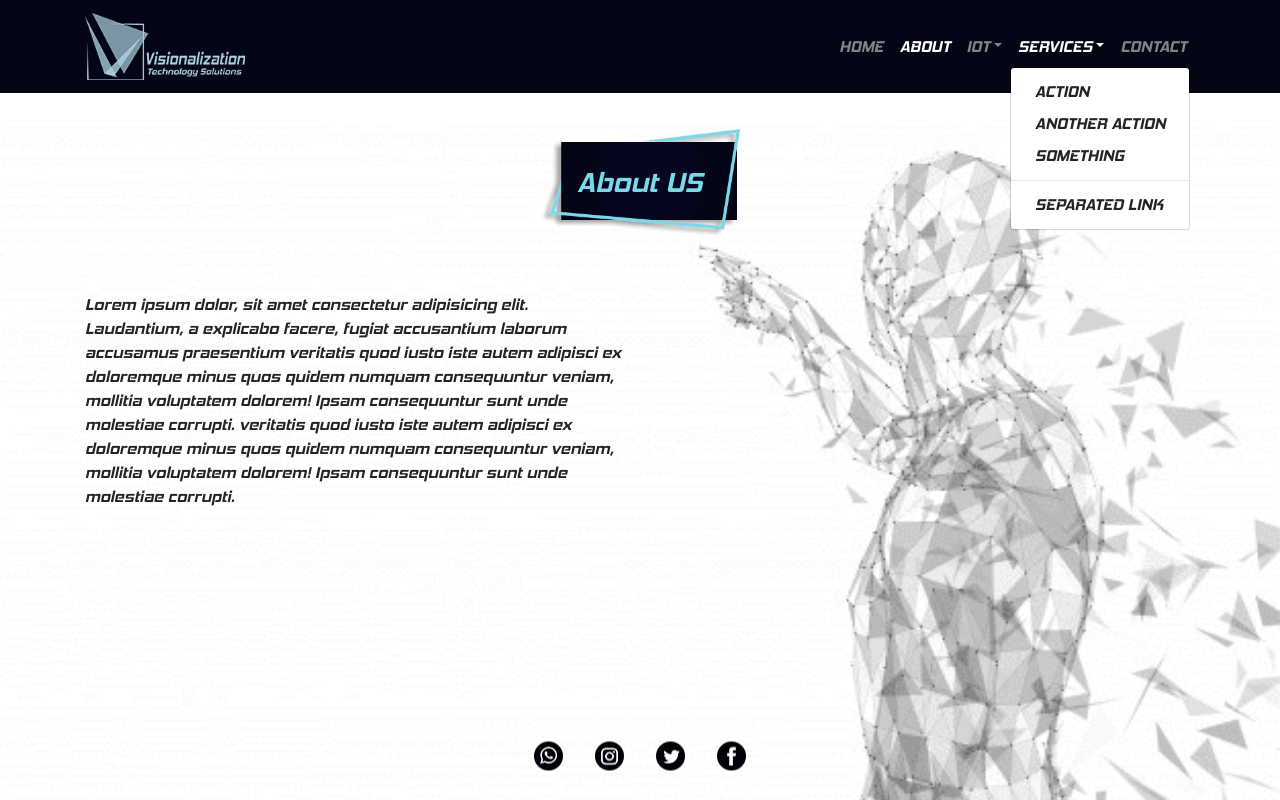
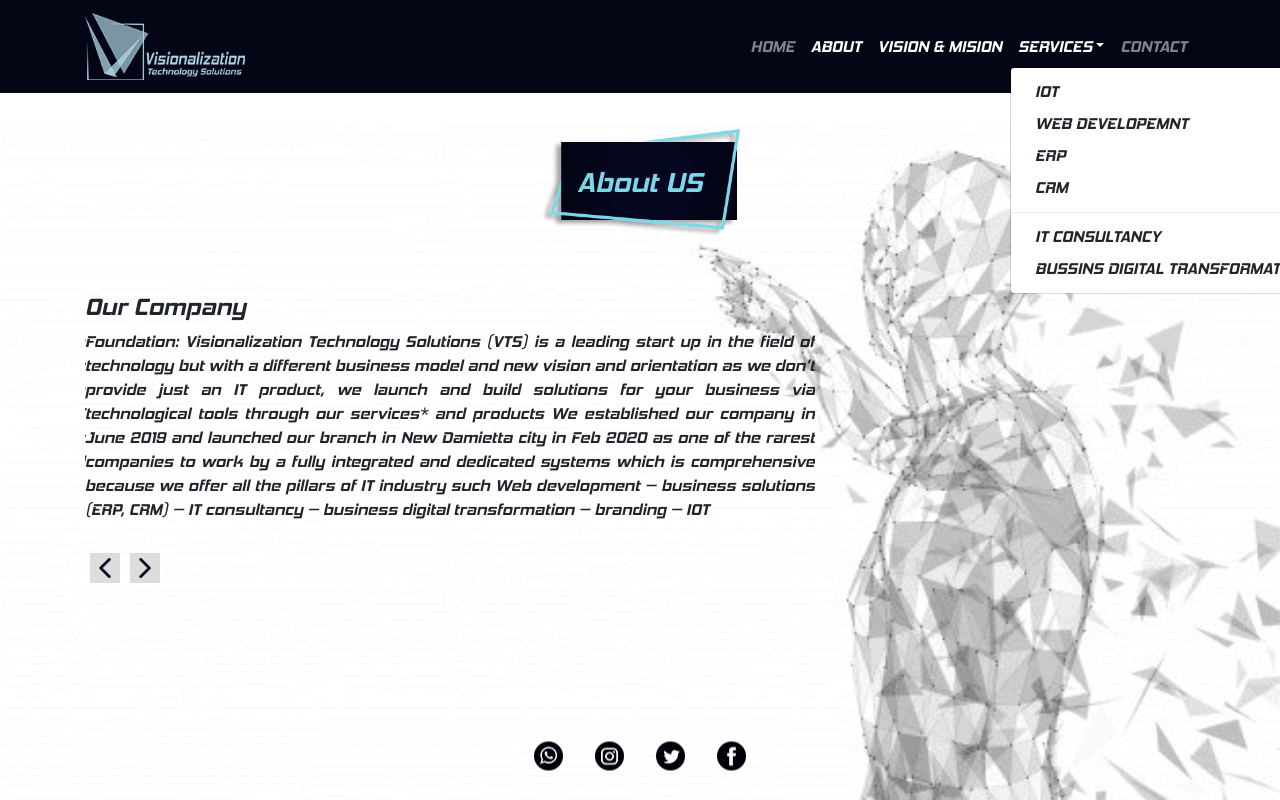
Before and after one commit to Mohamedghaly140/vts-website, a React (Create React App) app: page /about in a window 1280 px wide. Both pictures are taken after a click on the button "SERVICES". Built offline with nearby package versions, Linux system fonts and the light colour scheme; the HTML template or start-up script is replaced by a standard one; what react-google-maps would draw is missing.

Commit message:
add carssoul

```diff
--- a/public/index.html
+++ b/public/index.html
@@ -14,5 +14,6 @@
   <body>
     <noscript>You need to enable JavaScript to run this app.</noscript>
     <div id="root"></div>
+    <script src="https://code.jquery.com/jquery-3.5.1.min.js" integrity="sha256-9/aliU8dGd2tb6OSsuzixeV4y/faTqgFtohetphbbj0=" crossorigin="anonymous"></script>
   </body>
 </html>
--- a/src/Components/Navbar/Navbar.js
+++ b/src/Components/Navbar/Navbar.js
@@ -25,34 +25,26 @@ const NavigatinBar = props => {
 						<Nav.Link as={NavLink} to="/about" className="text-uppercase">
 							ABOUT
 						</Nav.Link>
-						<NavDropdown
-							title="IOT"
-							id="basic-nav-dropdown"
-							className="text-uppercase"
-						>
-							<NavDropdown.Item href="#action/3.1">Action</NavDropdown.Item>
-							<NavDropdown.Item href="#action/3.2">
-								Another action
-							</NavDropdown.Item>
-							<NavDropdown.Item href="#action/3.3">Something</NavDropdown.Item>
-							<NavDropdown.Divider />
-							<NavDropdown.Item href="#action/3.4">
-								Separated link
-							</NavDropdown.Item>
-						</NavDropdown>
+						<Nav.Link as={NavLink} to="/about" className="text-uppercase">
+							VISIon & MISION
+						</Nav.Link>
 						<NavDropdown
 							title="SERVICES"
 							id="basic-nav-dropdown"
 							className="text-uppercase"
 						>
-							<NavDropdown.Item href="#action/3.1">Action</NavDropdown.Item>
+							<NavDropdown.Item href="#action/3.1">IOT</NavDropdown.Item>
 							<NavDropdown.Item href="#action/3.2">
-								Another action
+								Web Developemnt
 							</NavDropdown.Item>
-							<NavDropdown.Item href="#action/3.3">Something</NavDropdown.Item>
+							<NavDropdown.Item href="#action/3.3">ERP</NavDropdown.Item>
+							<NavDropdown.Item href="#action/3.3">CRM</NavDropdown.Item>
 							<NavDropdown.Divider />
 							<NavDropdown.Item href="#action/3.4">
-								Separated link
+								IT Consultancy
+							</NavDropdown.Item>
+							<NavDropdown.Item href="#action/3.4">
+								Bussins Digital Transformation
 							</NavDropdown.Item>
 						</NavDropdown>
 						<Nav.Link as={NavLink} to="/contact" className="text-uppercase">
--- a/src/Components/Pages/About/About.js
+++ b/src/Components/Pages/About/About.js
@@ -1,12 +1,22 @@
 import React, { Fragment } from "react";
-import Navbar from '../../Navbar/Navbar';
+import Navbar from "../../Navbar/Navbar";
 import Section from "../../UI/Section/Section";
 
 const About = props => {
 	return (
 		<Fragment>
 			<Navbar bgcolor="#050615" />
-			<Section title="About US" />
+			<Section
+				title="About US"
+				firstTitle="our company"
+				firstParagh="Foundation:  Visionalization Technology Solutions (VTS) is a leading start up in the field of technology but with a different business model and new vision and orientation as we don’t provide just an IT product, we launch and build solutions for your business via technological tools through our services* and products
+We established our company in June 2019 and launched our branch in New Damietta city in Feb 2020 as one of the rarest companies to work by a fully integrated and dedicated systems which is comprehensive because we offer all the pillars of IT industry such Web development – business solutions (ERP, CRM) – IT consultancy – business digital transformation – branding – IOT
+"
+				secondTitle="why VTS?"
+				secondParagh="The most overwhelming advantages are concentrated in our business administration huge experiences and experts, this experience give us the chance to help you in reaching your goals and obtain your target just through unique tailored solutions
+				Providing an effective software services and solutions is very necessary but adding the hardware solutions (IOT Devices) also and integrate both together via fully Egyptian labor and experts is what made us proud and add a huge business value to our customer's businesses and workflow.
+				"
+			/>
 		</Fragment>
 	);
 };
--- a/src/Components/Pages/Contact/Contact.js
+++ b/src/Components/Pages/Contact/Contact.js
@@ -19,10 +19,10 @@ const Contact = props => {
 			<section className="pt-5">
 				<Container className="pt-5">
 					<Row>
-						<Col md={6}>
+						<Col md={6} sm={12}>
 							<ContactCard />
 						</Col>
-						<Col md={6}>
+						<Col md={6} sm={12}>
 							<ContactCard />
 						</Col>
 					</Row>
--- a/src/Components/UI/ContactCard/ContactCard.module.css
+++ b/src/Components/UI/ContactCard/ContactCard.module.css
@@ -35,3 +35,14 @@
 .Card_Action {
 	color: var(--color3);
 }
+
+/* // Extra small devices (portrait phones, less than 576px) */
+@media (max-width: 575.98px) {
+	.Card_Caption {
+		font-size: 0.8rem;
+	}
+}
+
+/* // Small devices (landscape phones, 576px and up) */
+@media (min-width: 576px) and (max-width: 767.98px) {
+}
--- a/src/Components/UI/Map/Map.js
+++ b/src/Components/UI/Map/Map.js
@@ -4,8 +4,8 @@ import { withGoogleMap, withScriptjs, GoogleMap } from "react-google-maps";
 const Map = () => {
 	return (
 		<GoogleMap
-			defaultZoom={10}
-			defaultCenter={{ lat: 31.678415, lng: 31.440262 }}
+			defaultZoom={15}
+			defaultCenter={{ lat: 31.440510899999996, lng: 31.6778123 }}
 		/>
 	);
 };
--- a/src/Components/UI/Section/Section.js
+++ b/src/Components/UI/Section/Section.js
@@ -1,5 +1,9 @@
 import React from "react";
 import classes from "./section.module.css";
+
+import OwlCarousel from "react-owl-carousel";
+import "owl.carousel/dist/assets/owl.carousel.css";
+import "owl.carousel/dist/assets/owl.theme.default.css";
 
 import { Container, Row, Col } from "react-bootstrap";
 
@@ -10,6 +14,8 @@ import facebookBlack from "../../../assets/Facebook.png";
 import twitterBlack from "../../../assets/Twitter.png";
 import whatsAppBlack from "../../../assets/WhatsApp.png";
 import instagramBlack from "../../../assets/Instagram.png";
+import arrowLeft from "../../../assets/arrow-left.png";
+import arrowRight from "../../../assets/arrow-right.png";
 
 import Social from "../Social/Social";
 
@@ -26,21 +32,35 @@ const Section = props => {
 				</div>
 				<Row className="py-5">
 					<Col
-						md={6}
+						md={8}
 						className="d-flex justify-content-center align-items-center"
 					>
-						<p>
-							Lorem ipsum dolor, sit amet consectetur adipisicing elit.
-							Laudantium, a explicabo facere, fugiat accusantium laborum
-							accusamus praesentium veritatis quod iusto iste autem adipisci ex
-							doloremque minus quos quidem numquam consequuntur veniam, mollitia
-							voluptatem dolorem! Ipsam consequuntur sunt unde molestiae
-							corrupti. veritatis quod iusto iste autem adipisci ex doloremque
-							minus quos quidem numquam consequuntur veniam, mollitia voluptatem
-							dolorem! Ipsam consequuntur sunt unde molestiae corrupti.
-						</p>
+						<OwlCarousel
+							className="owl-theme"
+							items={1}
+							margin={0}
+							nav={true}
+							dots={false}
+							loop={true}
+							autoplay={true}
+							autoplayHoverPause={true}
+							autoplayTimeout={10000}
+							navText={[
+								`<img className="img-fluid" style="width: 12px" src=${arrowLeft} alt="arrowLeft" />`,
+								`<img className="img-fluid" style="width: 12px" src=${arrowRight} alt="arrowLeft" />`,
+							]}
+						>
+							<div className="item">
+								<h4 className="text-capitalize">{props.firstTitle}</h4>
+								<p className="text-justify">{props.firstParagh}</p>
+							</div>
+							<div className="item">
+								<h4 className="text-capitalize">{props.secondTitle}</h4>
+								<p className="text-justify">{props.secondParagh}</p>
+							</div>
+						</OwlCarousel>
 					</Col>
-					<Col md={6}>
+					<Col md={4}>
 						{/* <img className="img-fluid" src={bgabout} alt="" /> */}
 					</Col>
 				</Row>
--- a/src/index.css
+++ b/src/index.css
@@ -24,3 +24,33 @@ code {
 	font-family: source-code-pro, Menlo, Monaco, Consolas, "Courier New",
 		monospace;
 }
+
+.owl-theme .owl-nav {
+	display: flex;
+	justify-content: flex-start;
+	align-items: center;
+}
+
+.owl-carousel .owl-nav button.owl-prev,
+.owl-carousel .owl-nav button.owl-next,
+.owl-carousel button.owl-dot {
+	width: 30px !important;
+	height: 30px !important;
+	outline: none !important;
+	background-color: #ddd !important;
+	padding: 10px !important;
+	display: flex;
+	justify-content: center;
+	align-items: center;
+	border-radius: 0 !important;
+}
+
+.arrow {
+	width: 12px !important;
+}
+
+.owl-carousel .owl-nav button.owl-prev:hover,
+.owl-carousel .owl-nav button.owl-next:hover {
+	background-color: var(--color1) !important;
+	color: black !important;
+}
```
Also changed, not shown: src/assets/arrow-left.png (renamed from src/assets/arrow-point-to-right copy 3.png), src/assets/arrow-right.png (renamed from src/assets/arrow-point-to-right.png). Lines whose indentation alone changed are shown as unchanged.
